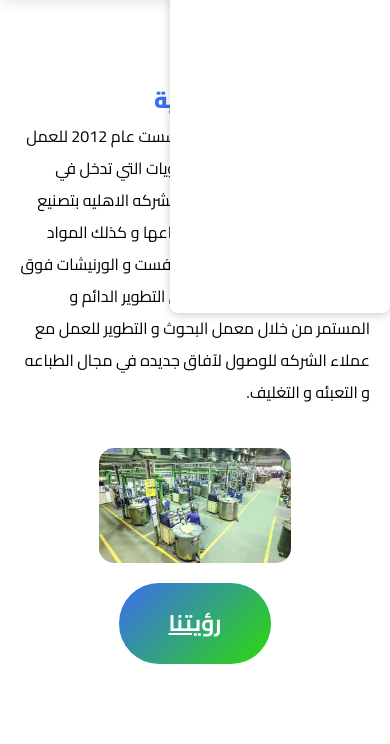
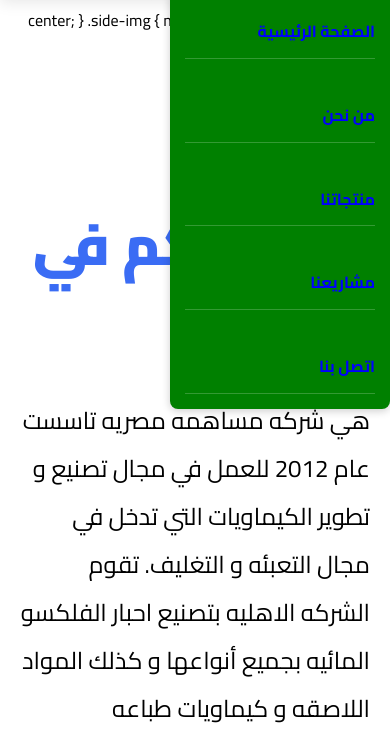
Before and after one commit to mrrm05032-alt/AL-Ahlyatech, a plain HTML site: page index.html in a window 390 px wide. Both pictures are taken after a click on the element 357 px from the left and 38 px from the top of the page. Shown: the part 80-824 px from the top of the page. Drawn offline with Linux system fonts and the light colour scheme.

Commit message:
Update index.html

```diff
--- a/index.html
+++ b/index.html
@@ -19,7 +19,7 @@
       .navigation {
         display: none;
         flex-direction: column;
-        background: #fff;
+        background: green; /* خلفية خضراء */
         position: absolute;
         top: 70px;
         right: 0;
@@ -37,7 +37,23 @@
         font-size: 1.8rem;
         cursor: pointer;
       }
+
+      .navigation a {
+        display: block;
+        color: blue !important;   /* نص أزرق */
+        font-size: 16px;
+        font-weight: bold;
+        padding: 12px 0;
+        border-bottom: 1px solid rgba(255,255,255,0.2);
+        text-decoration: none;
+      }
+
+      .navigation a:hover {
+        color: #fff !important; /* يبقى أبيض عند اللمس/المرور */
+      }
     }
+  </style>
+
 
     /* شاشات الموبايل الصغيرة */
     @media (max-width: 600px) {
```
